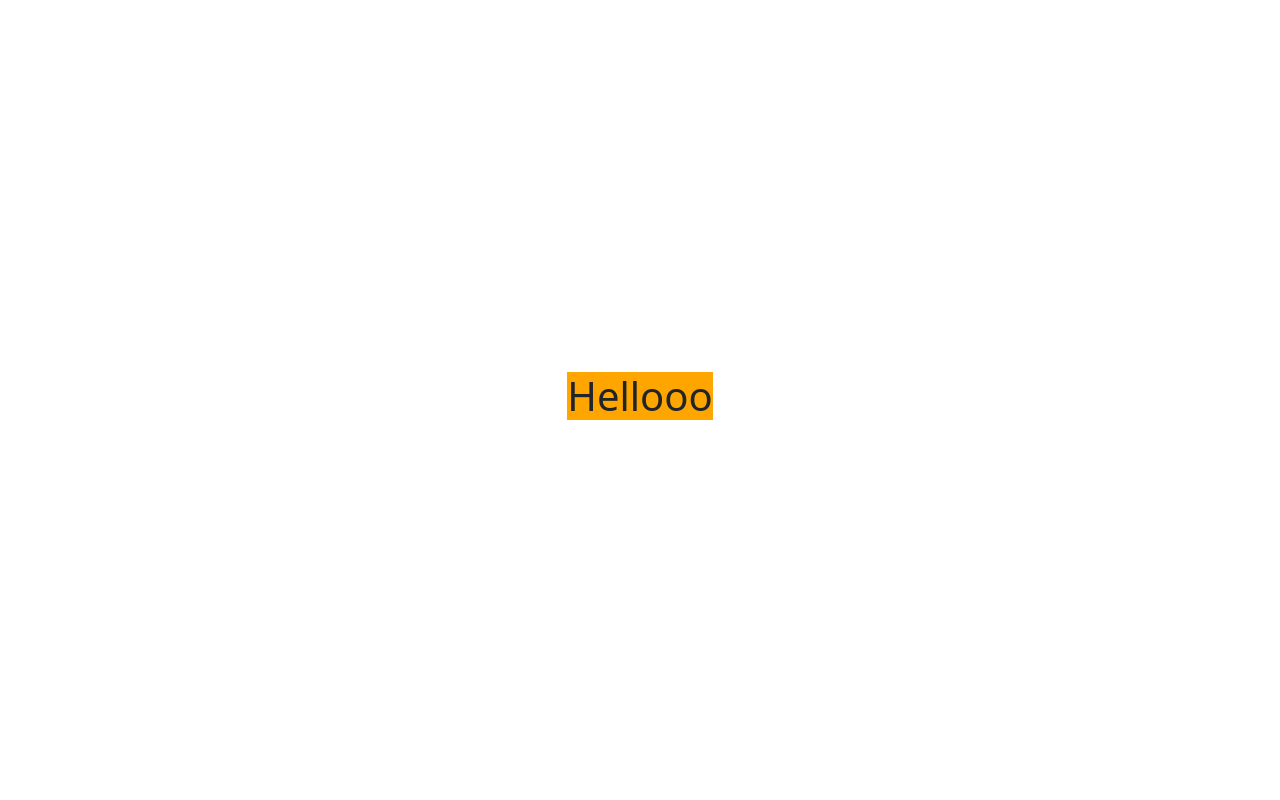
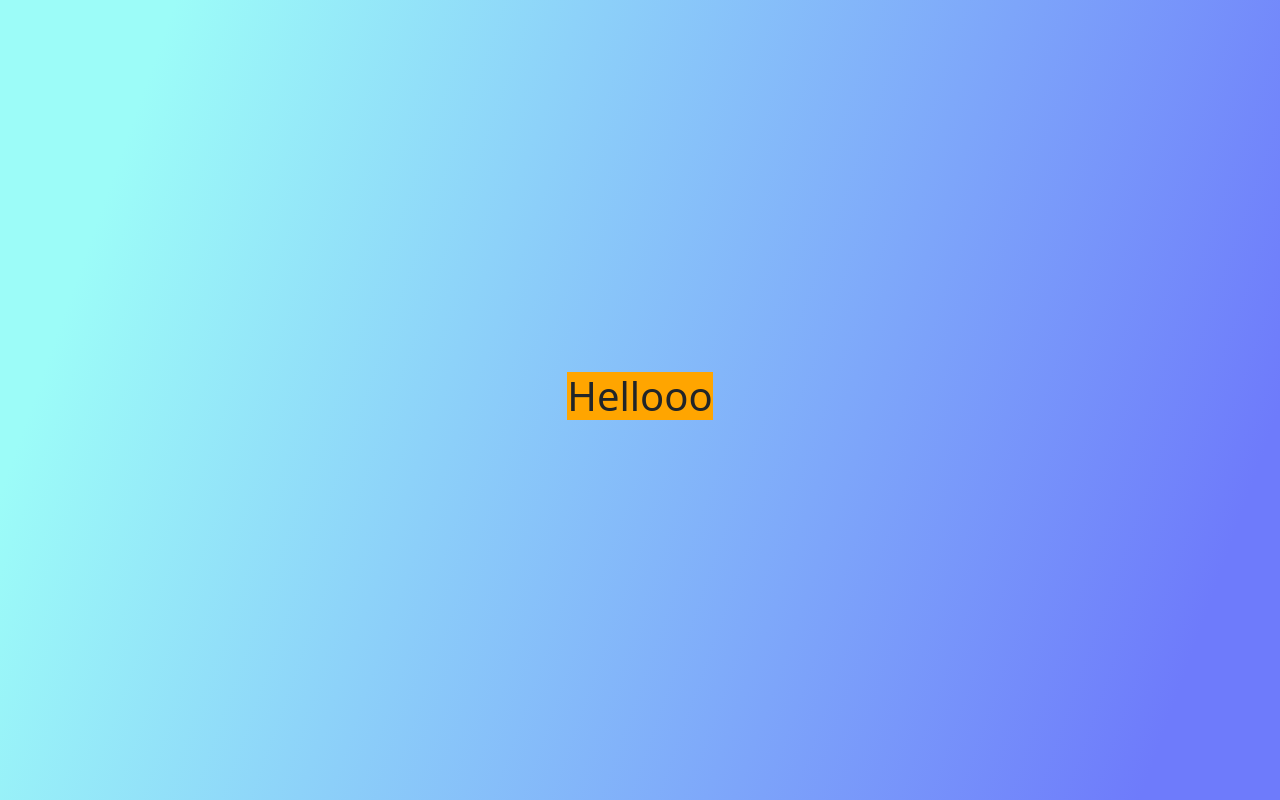
Before and after one commit to Desi7/cat-animierte-website, a React (Create React App) app: page / in a window 1280 px wide. Built offline with nearby package versions, Linux system fonts and the light colour scheme.

Commit message:
change background color

```diff
--- a/src/index.css
+++ b/src/index.css
@@ -5,6 +5,7 @@ body {
     sans-serif;
   -webkit-font-smoothing: antialiased;
   -moz-osx-font-smoothing: grayscale;
+   background-image: linear-gradient( 109.6deg, rgba(156,252,248,1) 11.2%, rgba(110,123,251,1) 91.1% );
 }
 
 code {
--- a/src/index.js
+++ b/src/index.js
@@ -7,7 +7,7 @@ import reportWebVitals from './reportWebVitals';
 const root = ReactDOM.createRoot(document.getElementById('root'));
 root.render(
   <React.StrictMode>
-    <App />
+    <App/>
   </React.StrictMode>
 );
 
```
